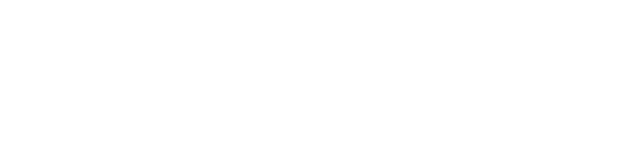
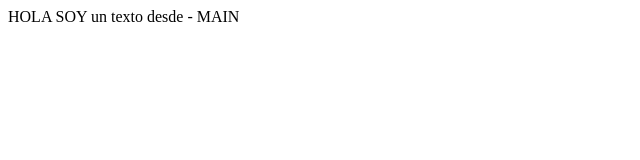
Before and after one commit to ManuJR/clase2_git, a plain HTML site: page proyecto/index.html in a window 1280 px wide. Shown: the whole page, without its empty margins (0-640 px from the left). Drawn offline with Linux system fonts and the light colour scheme.

Commit message:
Texto desde Main

```diff
--- a/proyecto/index.html
+++ b/proyecto/index.html
@@ -7,6 +7,7 @@
     <title>Document</title>
 </head>
 <body>
-
+    HOLA
+    SOY un texto desde - MAIN
 </body>
 </html>
```
